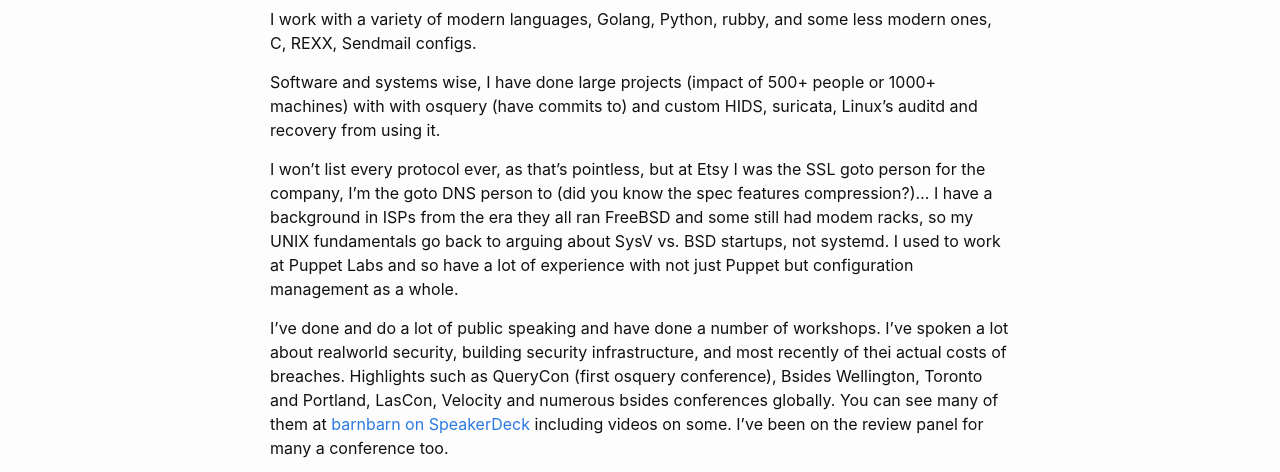
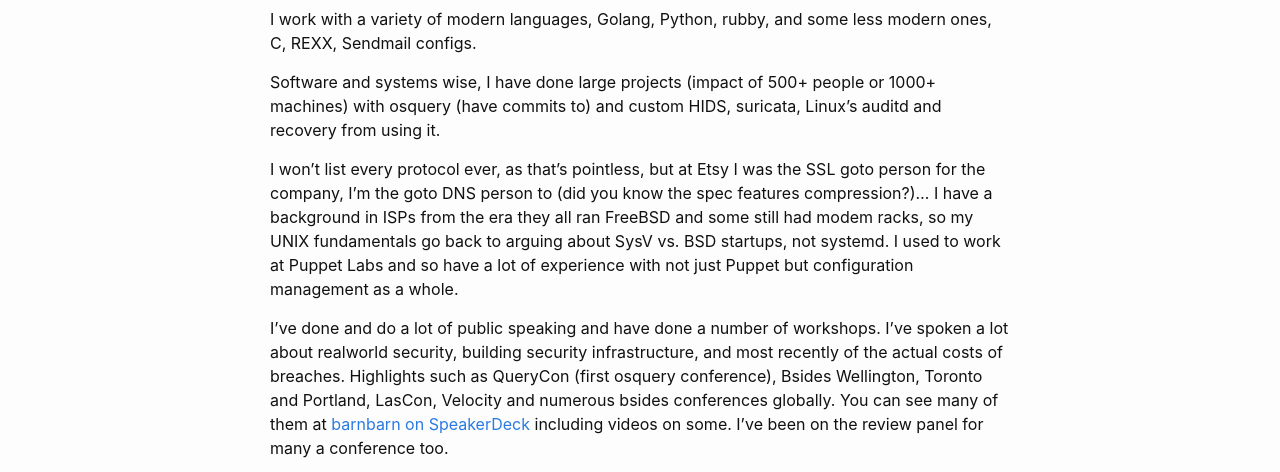
Before and after one commit to barn/barn.github.io, a plain HTML site: page benhughes/index.html in a window 1280 px wide. Shown: the part 406-878 px from the top of the page. Drawn offline with Linux system fonts and the light colour scheme.

Commit message:
fix typos

```diff
--- a/benhughes/index.html
+++ b/benhughes/index.html
@@ -48,11 +48,11 @@
 
 <p>I work with a variety of modern languages, Golang, Python, rubby, and some less modern ones, C, REXX, Sendmail configs.</p>
 
-<p>Software and systems wise, I have done large projects (impact of 500+ people or 1000+ machines) with with osquery (have commits to) and custom HIDS, suricata, Linux’s auditd and recovery from using it.</p>
+<p>Software and systems wise, I have done large projects (impact of 500+ people or 1000+ machines) with osquery (have commits to) and custom HIDS, suricata, Linux’s auditd and recovery from using it.</p>
 
 <p>I won’t list every protocol ever, as that’s pointless, but at Etsy I was the SSL goto person for the company, I’m the goto DNS person to (did you know the spec features compression?)… I have a background in ISPs from the era they all ran FreeBSD and some still had modem racks, so my UNIX fundamentals go back to arguing about SysV vs. BSD startups, not systemd. I used to work at Puppet Labs and so have a lot of experience with not just Puppet but configuration management as a whole.</p>
 
-<p>I’ve done and do a lot of public speaking and have done a number of workshops. I’ve spoken a lot about realworld security, building security infrastructure, and most recently of thei actual costs of breaches. Highlights such as QueryCon (first osquery conference), Bsides Wellington, Toronto and Portland, LasCon, Velocity and numerous bsides conferences globally. You can see many of them at <a href="https://speakerdeck.com/barnbarn">barnbarn on SpeakerDeck</a> including videos on some. I’ve been on the review panel for many a conference too.</p>
+<p>I’ve done and do a lot of public speaking and have done a number of workshops. I’ve spoken a lot about realworld security, building security infrastructure, and most recently of the actual costs of breaches. Highlights such as QueryCon (first osquery conference), Bsides Wellington, Toronto and Portland, LasCon, Velocity and numerous bsides conferences globally. You can see many of them at <a href="https://speakerdeck.com/barnbarn">barnbarn on SpeakerDeck</a> including videos on some. I’ve been on the review panel for many a conference too.</p>
 
 <h1 id="things-i-dont-want">Things I don’t want</h1>
 
```
